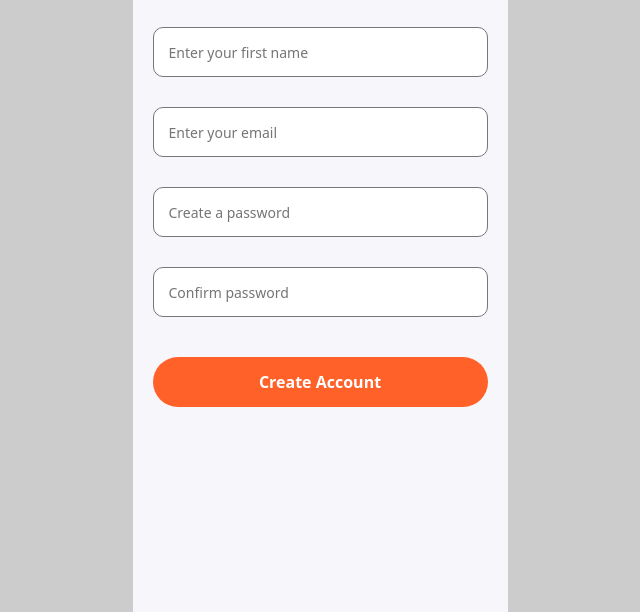
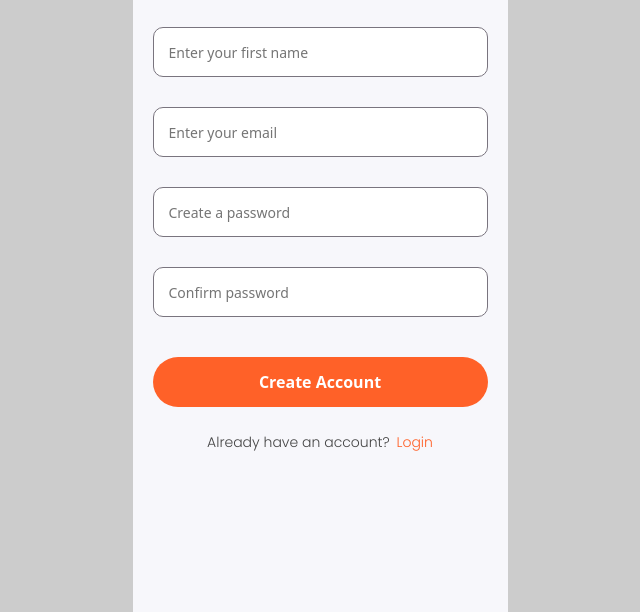
Before and after one commit to kbyrnes-tcd/dish, a website: page create-account.html in a window 1280 px wide. Shown: the part 188-800 px from the top of the page, without its empty margins (320-960 px from the left). Drawn offline with nearby package versions, Linux system fonts and the light colour scheme.

Commit message:
adds already have an acct question

```diff
--- a/create-account.html
+++ b/create-account.html
@@ -57,6 +57,15 @@
             <!--submit button-->
             <button class="formButton" id="createAccountBtn">Create Account</button>
         </section>
+
+        <div class="questionLogin">
+            <p>
+                Already have an account?
+                <a href="login.html" class="loginLink">Login</a>
+            </p>
+        </div>
+
+
     </div>
 
     <script src="https://cdn.jsdelivr.net/npm/bootstrap@5.3.0/dist/js/bootstrap.bundle.min.js"></script>
--- a/style.css
+++ b/style.css
@@ -362,7 +362,7 @@ p {
 }
 
 /* ----------------- create acct page ------------------ */
-/* -------------------------------------------------- */
+/* ---------------------------------------------------- */
 
 .createAccountSection {
     margin-top: 45px;
@@ -381,7 +381,6 @@ p {
         /* border: 1px solid red; */
 }
 
-/* Hover and focus states */
 .formInput:hover {
     border-color: #aaa;
 }
@@ -404,7 +403,30 @@ p {
     cursor: pointer;
 }
 
+.questionLogin{
+    margin-top: 25px;
+    display: flex;
+    justify-content: center;
+}
 
+.questionLogin p {
+    font-size: 14px;
+    font-weight: 300;
+    color: #454545;
+    margin: 0;
+}
+
+.loginLink {
+    color: #FF6128;
+    text-decoration: none;
+    font-weight: 300;
+    margin-left: 3px;
+    transition: opacity 0.2s;
+}
+
+.loginLink:hover {
+    opacity: 0.7;
+}
 
 /* ----------------- new dish page ------------------ */
 /* -------------------------------------------------- */
```
